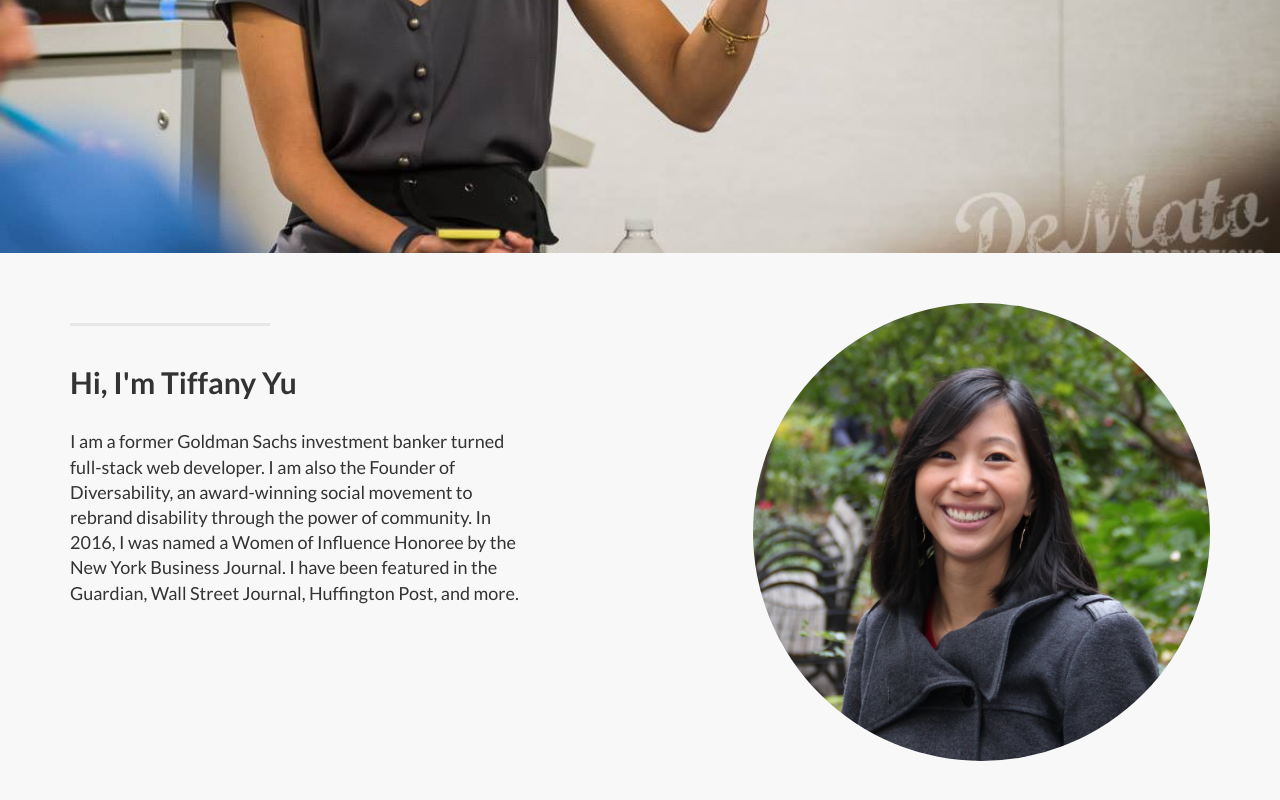
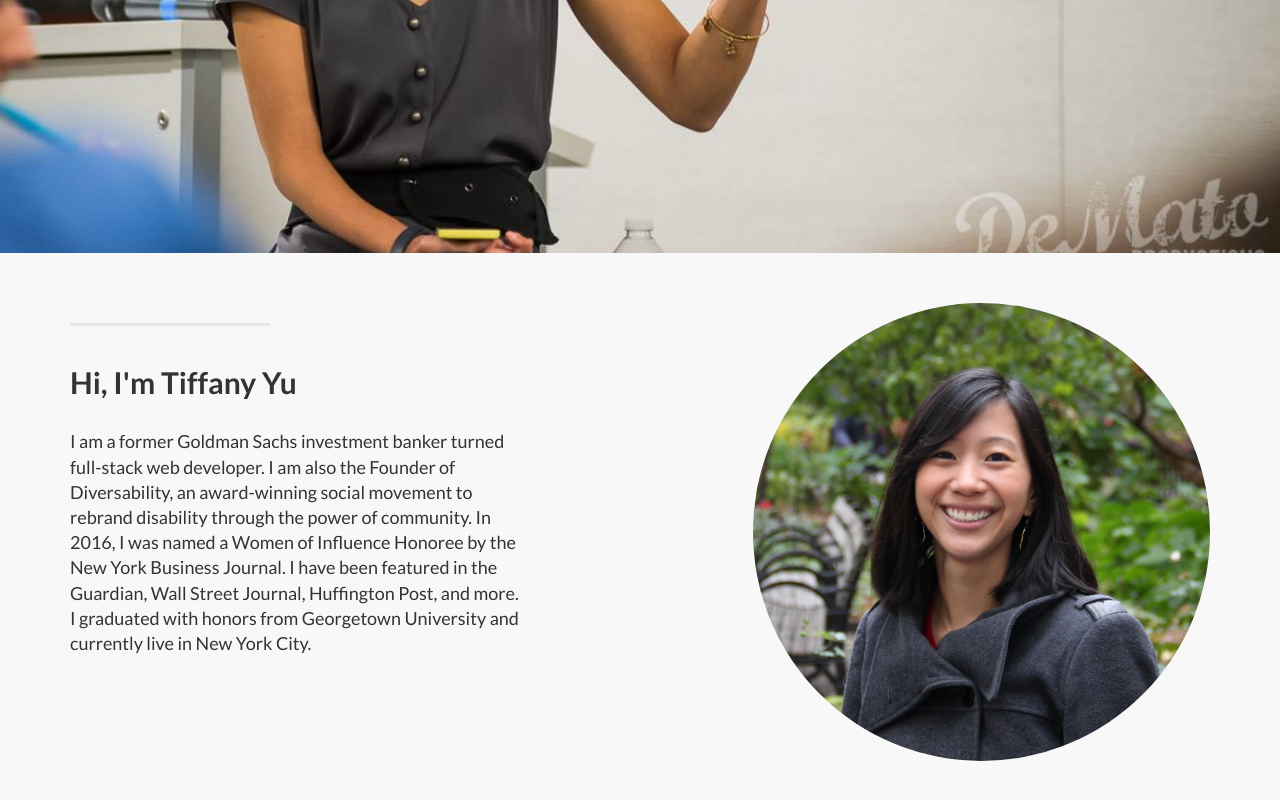
Before and after one commit to nycda-geeks/Tiffany-Yu-personal-website, a plain HTML site: page index.html in a window 1280 px wide. Shown: the part 524-1324 px from the top of the page. Drawn offline with Linux system fonts and the light colour scheme.

```diff
--- a/index.html
+++ b/index.html
@@ -115,7 +115,7 @@
                     <hr class="section-heading-spacer">
                     <div class="clearfix"></div>
                     <h2 class="section-heading">Hi, I'm Tiffany Yu</h2>
-                    <p class="lead">I am a former Goldman Sachs investment banker turned full-stack web developer. I am also the Founder of Diversability, an award-winning social movement to rebrand disability through the power of community. In 2016, I was named a Women of Influence Honoree by the New York Business Journal. I have been featured in the Guardian, Wall Street Journal, Huffington Post, and more.</p>
+                    <p class="lead">I am a former Goldman Sachs investment banker turned full-stack web developer. I am also the Founder of Diversability, an award-winning social movement to rebrand disability through the power of community. In 2016, I was named a Women of Influence Honoree by the New York Business Journal. I have been featured in the Guardian, Wall Street Journal, Huffington Post, and more. I graduated with honors from Georgetown University and currently live in New York City.</p>
                 </div>
                 <div class="col-lg-5 col-lg-offset-2 col-sm-6">
                     <img class="img-responsive img-circle" src="includes/img/tiffany_yu_headshot.jpg" alt="Tiffany Yu headshot wearing a gray coat in front of green bushes">
@@ -144,10 +144,11 @@
                     <img class="img-responsive" src="includes/img/dog.png" alt="">
                 </div> -->
 
- <!-- Portfolio Grid Section -->
+<!-- Portfolio Grid Section -->
 
         <div class="container">
             <div class="row">
+        <!-- 1 - web development -->
                 <div class="col-sm-4 portfolio-item">
                     <a href="#portfolioModal1" class="portfolio-link" data-toggle="modal">
                         <div class="caption">
@@ -158,6 +159,7 @@
                         <img src="includes/img/portfolio/box_webdevelopment.jpg" class="img-responsive" alt="">
                     </a>
                 </div>
+        <!-- 2 - writing -->
                 <div class="col-sm-4 portfolio-item">
                     <a href="#portfolioModal2" class="portfolio-link" data-toggle="modal">
                         <div class="caption">
@@ -168,6 +170,7 @@
                         <img src="includes/img/portfolio/box_writing.jpg" class="img-responsive" alt="">
                     </a>
                 </div>
+        <!-- 3 - speaking -->
                 <div class="col-sm-4 portfolio-item">
                     <a href="#portfolioModal3" class="portfolio-link" data-toggle="modal">
                         <div class="caption">
@@ -178,6 +181,7 @@
                         <img src="includes/img/portfolio/box_speaking.jpg" class="img-responsive" alt="">
                     </a>
                 </div>
+        <!-- 4 - diversability -->
                 <div class="col-sm-4 portfolio-item">
                     <a href="#portfolioModal4" class="portfolio-link" data-toggle="modal">
                         <div class="caption">
@@ -188,6 +192,7 @@
                         <img src="includes/img/portfolio/box_diversability.jpg" class="img-responsive" alt="">
                     </a>
                 </div>
+        <!-- 5 - chloe + isbel -->
                 <div class="col-sm-4 portfolio-item">
                     <a href="#portfolioModal5" class="portfolio-link" data-toggle="modal">
                         <div class="caption">
@@ -198,6 +203,7 @@
                         <img src="includes/img/portfolio/box_chloeandisabel.jpg" class="img-responsive" alt="">
                     </a>
                 </div>
+        <!-- 6 - press -->
                 <div class="col-sm-4 portfolio-item">
                     <a href="#portfolioModal6" class="portfolio-link" data-toggle="modal">
                         <div class="caption">
@@ -214,7 +220,8 @@
 
 
 
- <!-- Portfolio Modals -->
+<!-- Portfolio Modals -->
+<!-- 1 - web development -->
     <div class="portfolio-modal modal fade" id="portfolioModal1" tabindex="-1" role="dialog" aria-hidden="true">
         <div class="modal-content">
             <div class="close-modal" data-dismiss="modal">
@@ -252,6 +259,7 @@
             </div>
         </div>
     </div>
+<!-- 2 - writing -->
     <div class="portfolio-modal modal fade" id="portfolioModal2" tabindex="-1" role="dialog" aria-hidden="true">
         <div class="modal-content">
             <div class="close-modal" data-dismiss="modal">
@@ -289,6 +297,7 @@
             </div>
         </div>
     </div>
+<!-- 3 - speaking -->
     <div class="portfolio-modal modal fade" id="portfolioModal3" tabindex="-1" role="dialog" aria-hidden="true">
         <div class="modal-content">
             <div class="close-modal" data-dismiss="modal">
@@ -344,6 +353,7 @@
             </div>
         </div>
     </div>
+<!-- 4 - diversability -->
     <div class="portfolio-modal modal fade" id="portfolioModal4" tabindex="-1" role="dialog" aria-hidden="true">
         <div class="modal-content">
             <div class="close-modal" data-dismiss="modal">
@@ -381,6 +391,7 @@
             </div>
         </div>
     </div>
+<!-- 5 - chloe + isabel -->
     <div class="portfolio-modal modal fade" id="portfolioModal5" tabindex="-1" role="dialog" aria-hidden="true">
         <div class="modal-content">
             <div class="close-modal" data-dismiss="modal">
@@ -418,6 +429,7 @@
             </div>
         </div>
     </div>
+<!-- 6 - press -->
     <div class="portfolio-modal modal fade" id="portfolioModal6" tabindex="-1" role="dialog" aria-hidden="true">
         <div class="modal-content">
             <div class="close-modal" data-dismiss="modal">
```
